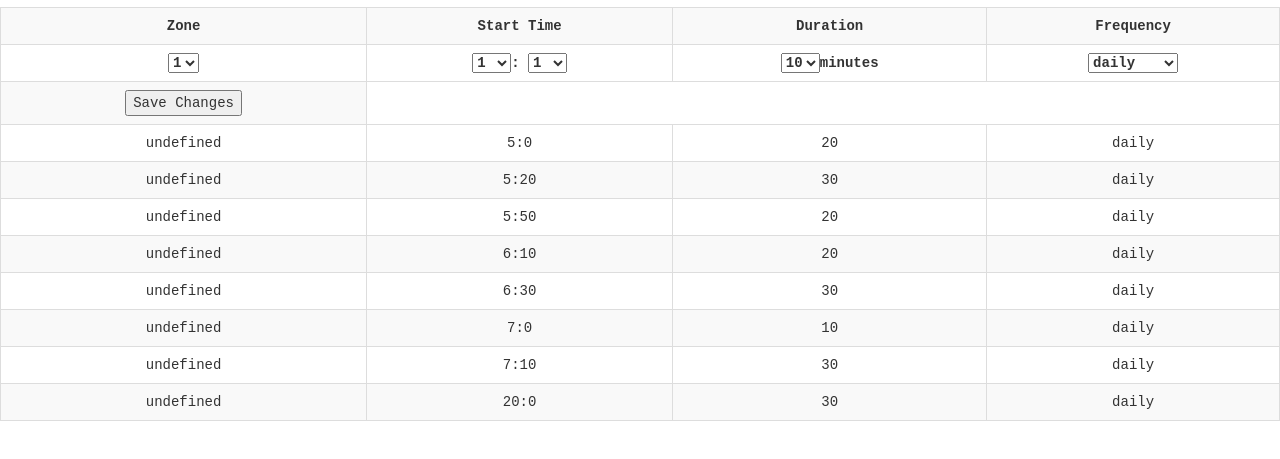
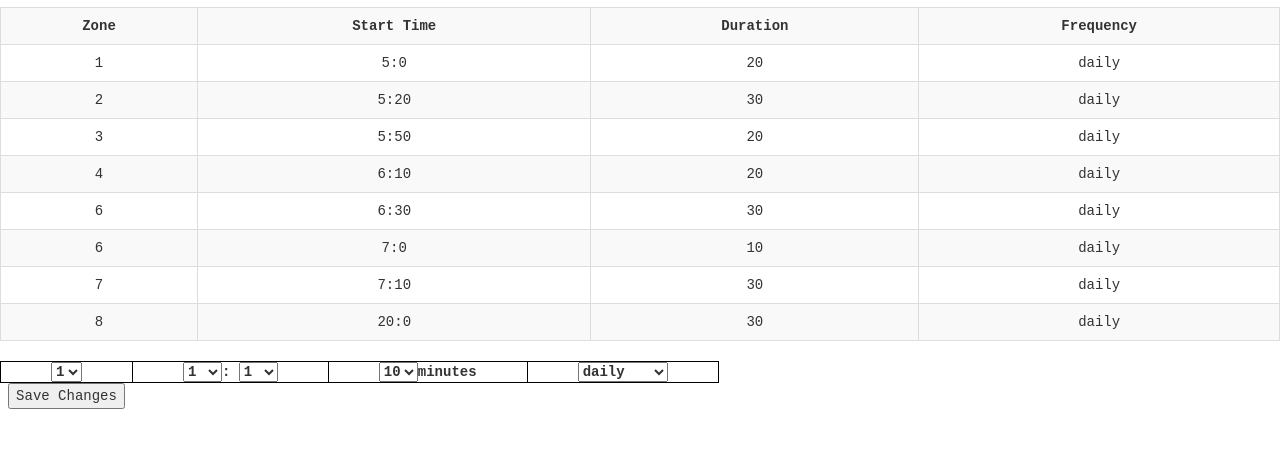
Before and after one commit to alects/IrrigationScheduler, a plain HTML site: page index.html in a window 1280 px wide. Shown: the part 63-522 px from the top of the page. Drawn offline with nearby package versions, Linux system fonts and the light colour scheme.

Commit message:
adjusting table and values

```diff
--- a/index.html
+++ b/index.html
@@ -42,6 +42,7 @@
             <th>Duration</th>
             <th>Frequency</th>
         </tr>
+    <table>
         <tr>
             <th><select id="number">
                     <option value="1">1</option>
@@ -176,7 +177,7 @@ $(document).ready(function(){
         var zone_data = '';
         $.each(data, function(key, value) {
             zone_data += '<tr>';
-            zone_data += '<td>' +value.number + '</td>';
+            zone_data += '<td>' +value.zone + '</td>';
             zone_data += '<td>' +value.start_hour +':'+value.start_minute + '</td>';
             zone_data += '<td>' +value.duration + '</td>';
             zone_data += '<td>' +value.frequency + '</td>';
```
